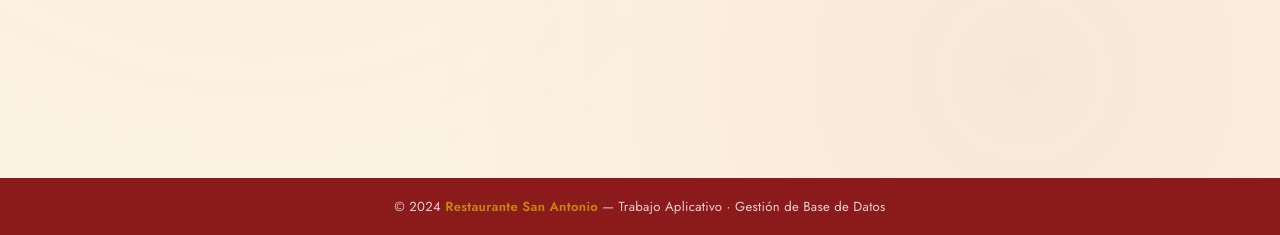
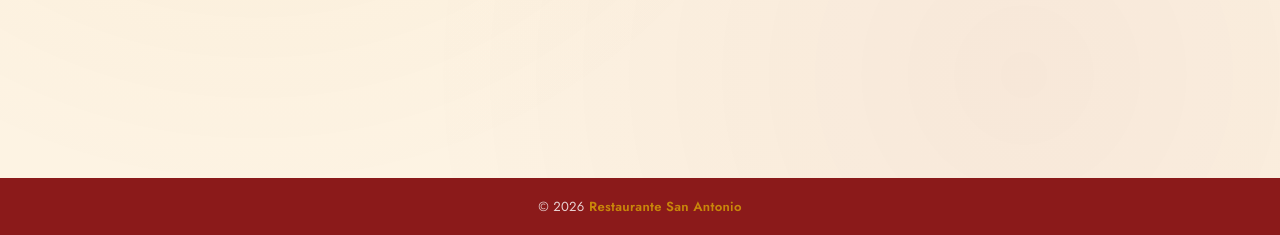
Before and after one commit to josh2006-dotcom/restaurante-san-antonio, a Flask app: page /admin in a window 1280 px wide. Shown: the part 565-800 px from the top of the page. Run offline with Flask 3, Linux system fonts and the light colour scheme; the visitor is signed in with stand-in values (Sample User, id 1); data that the repository does not hold is empty; some libraries are stand-ins or nearby versions.

Commit message:
Update base.html

```diff
--- a/templates/base.html
+++ b/templates/base.html
@@ -306,7 +306,7 @@
 
 <!-- FOOTER -->
 <footer>
-  © 2024 <strong>Restaurante San Antonio</strong> — Trabajo Aplicativo · Gestión de Base de Datos
+  © 2026 <strong>Restaurante San Antonio</strong>
 </footer>
 
 </body>
```
